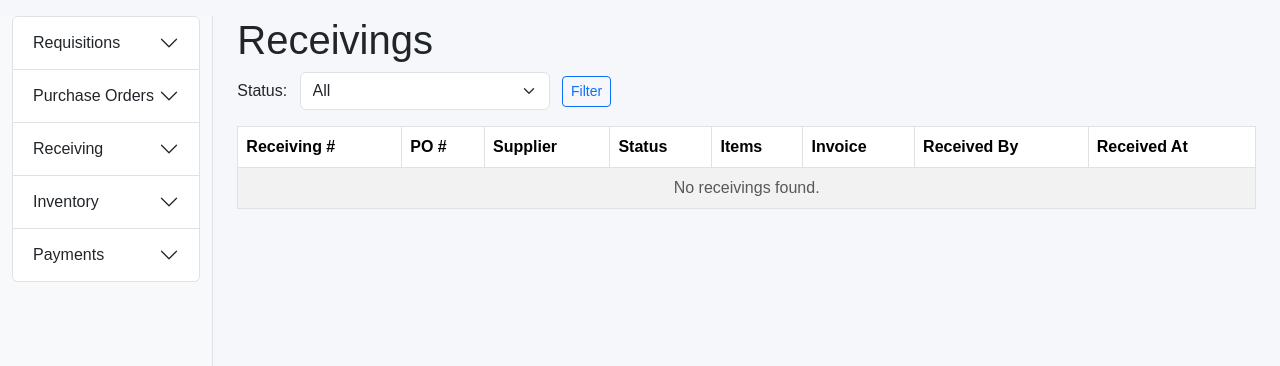
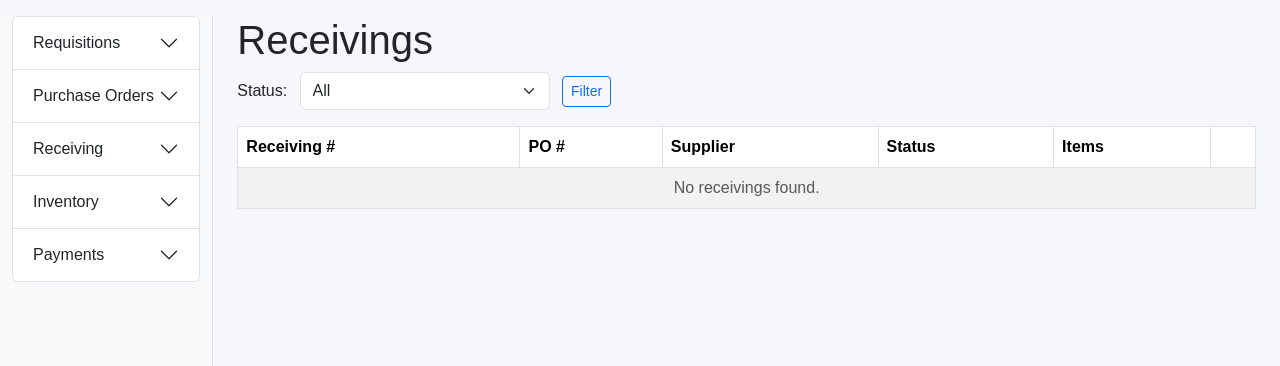
Before and after one commit to KiishiAD/kingfisher_inventory_management, a Django app: page /supplychain/receiving/ in a window 1280 px wide. Shown: the part 56-422 px from the top of the page. Run offline with Django 5.2, Linux system fonts and the light colour scheme; the visitor is signed in with stand-in values (Sample User, id 1); data that the repository does not hold is empty; some libraries are stand-ins or nearby versions.

Commit message:
updated list.html to have submit receipt as a clickable link

```diff
--- a/supplychain_test/supplychain/templates/supplychain/receiving/list.html
+++ b/supplychain_test/supplychain/templates/supplychain/receiving/list.html
@@ -28,49 +28,33 @@
             <th>Supplier</th>
             <th>Status</th>
             <th>Items</th>
-            <th>Invoice</th>
-            <th>Received By</th>
-            <th>Received At</th>
+            <th>  </th>
         </tr>
     </thead>
     <tbody>
         {% for r in receivings %}
             <tr>
-                <td>
-                    <a href="{% url 'supplychain:receiving-detail' r.id %}">
-                        {{ r.id }}
-                    </a>
-                </td>
+                <td>{{ r.id }}</td>
+
                 <td>{{ r.purchase_order.id }}</td>
                 <td>{{ r.purchase_order.supplier }}</td>
                 <td>{{ r.get_status_display }}</td>
                 <td>
-                    {# Summary of items on this receiving #}
                     {% if r.status == r.PENDING %}
                         <span class="text-muted">Awaiting: </span>{{ r.items_summary }}
                     {% else %}
                         {{ r.items_summary }}
                     {% endif %}
                 </td>
-                <td>
-                    {% if r.supplier_invoice %}
-                        <a href="{{ r.supplier_invoice.url }}" target="_blank">View</a>
-                    {% else %}
-                        <span class="text-muted">None</span>
-                    {% endif %}
-                </td>
-                <td>{{ r.received_by|default:"—" }}</td>
-                <td>
-                    {% if r.received_at %}
-                        {{ r.received_at|date:"Y-m-d H:i" }}
-                    {% else %}
-                        <span class="text-muted">Not yet received</span>
-                    {% endif %}
+                     <td>
+                    <a href="{% url 'supplychain:receiving-detail' r.id %}">
+                        Submit receipt details
+                    </a>
                 </td>
             </tr>
         {% empty %}
             <tr>
-                <td colspan="8" class="text-center text-muted">
+                <td colspan="9" class="text-center text-muted">
                     No receivings found.
                 </td>
             </tr>
```
